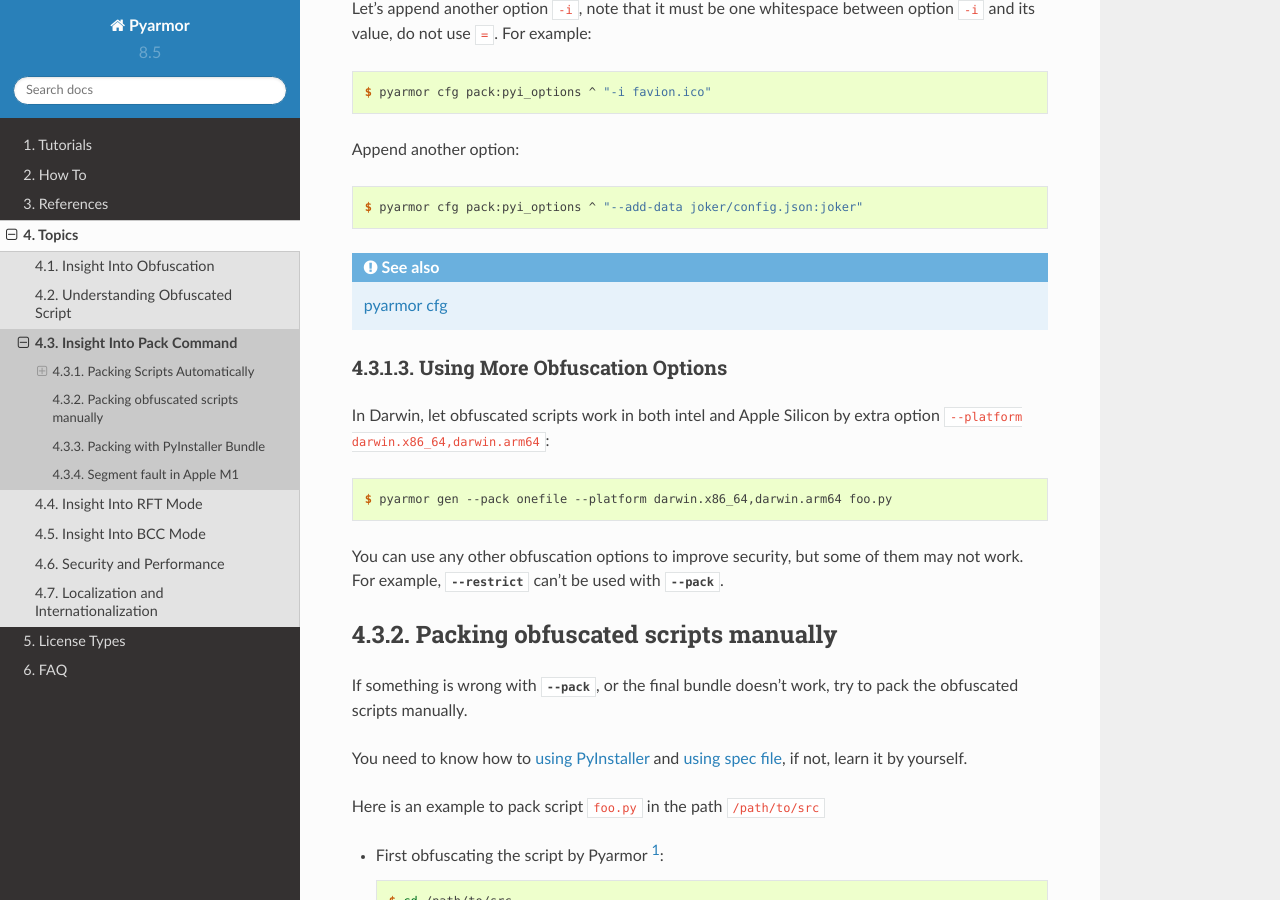
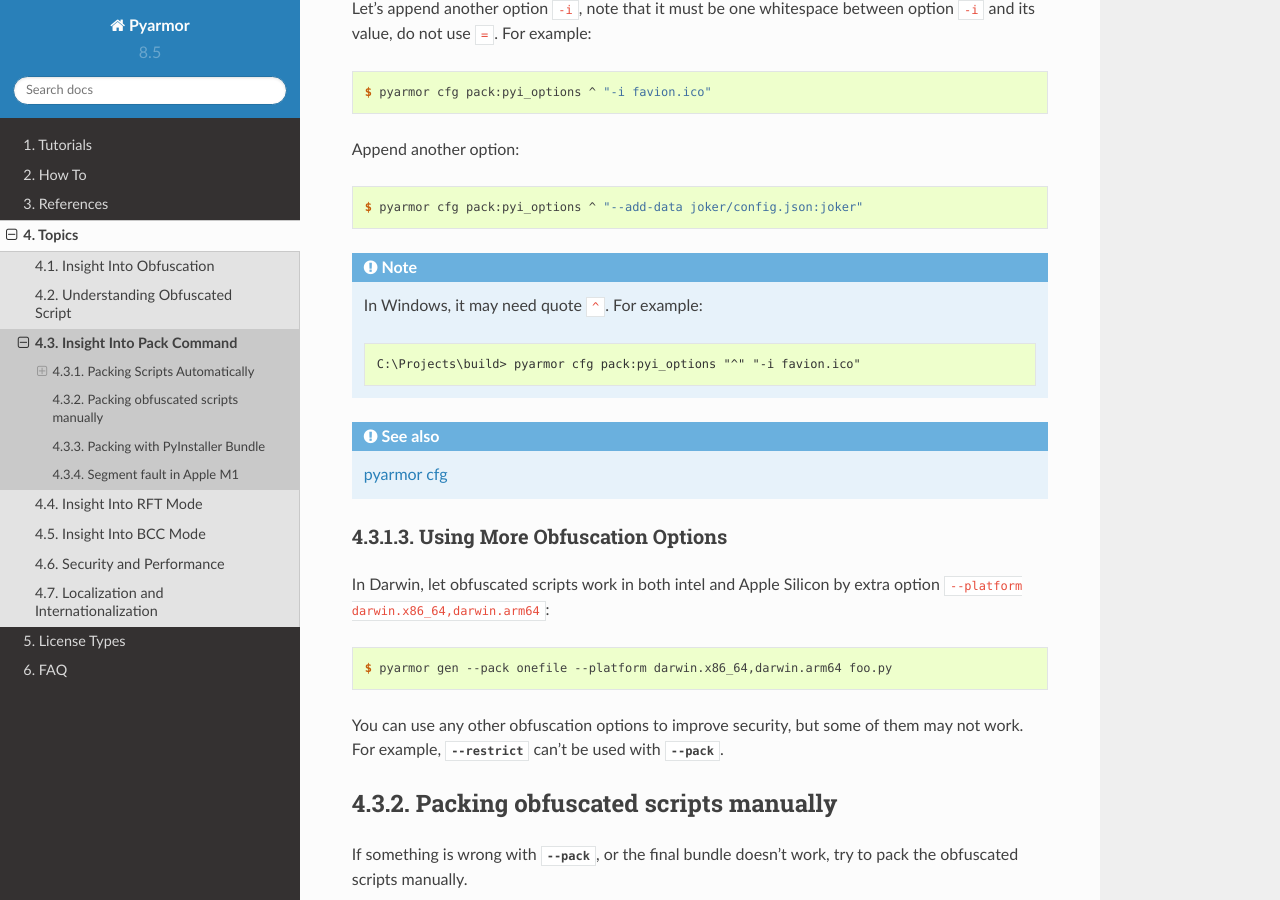
Before and after one commit to dashingsoft/pyarmor, a Sphinx documentation site: the page built from docs/topic/repack.rst, in a window 1280 px wide and 900 px high, scrolled down 1728 px. Built offline with Sphinx 7.4.7 and the Read the Docs theme 2.0.0, drawn with Linux system fonts in a browser that asks for light colours.

Commit message:
Note for windows issue

```diff
--- a/docs/topic/repack.rst
+++ b/docs/topic/repack.rst
@@ -75,6 +75,12 @@
 Append another option::
 
     $ pyarmor cfg pack:pyi_options ^ "--add-data joker/config.json:joker"
+
+.. note::
+
+    In Windows, it may need quote ``^``. For example::
+
+        C:\Projects\build> pyarmor cfg pack:pyi_options "^" "-i favion.ico"
 
 .. seealso:: :ref:`pyarmor cfg`
 
```
